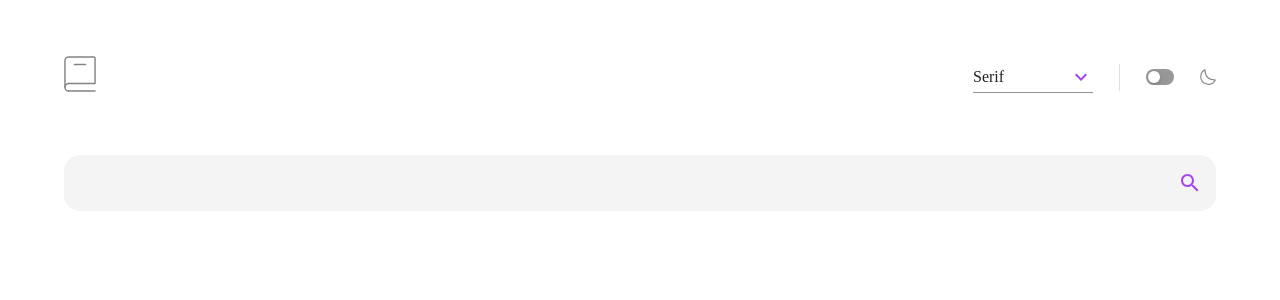
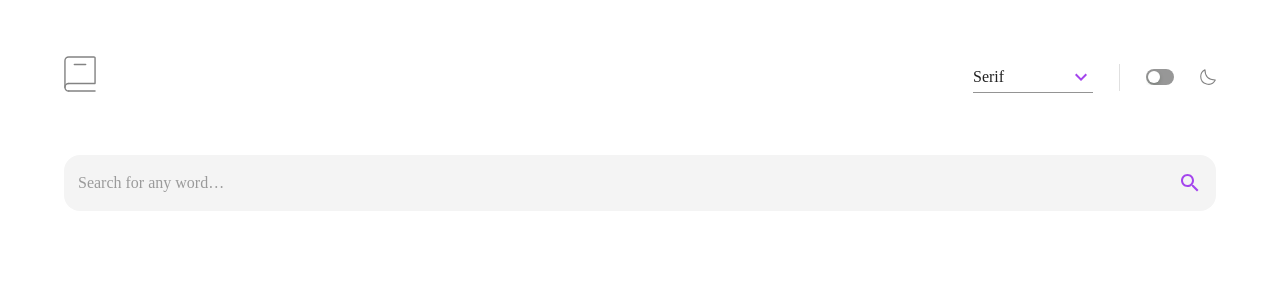
Before and after one commit to brucarlota/dictionary-web, a React (Vite) app: page / in a window 1280 px wide. Shown: the top 300 px of the page. Built offline with nearby package versions, Linux system fonts and the light colour scheme.

Commit message:
Fix layout issues

```diff
--- a/src/components/definitionsList/DefinitionList.styles.jsx
+++ b/src/components/definitionsList/DefinitionList.styles.jsx
@@ -1,9 +1,6 @@
 import { styled } from "@mui/material/styles";
 
 const ListWrapper = styled('ul')(() => ({
-  display: 'flex',
-  flexWrap: 'wrap',
-
   '& li::marker': {
     color: '#A445ED',
   }
--- a/src/components/input/textfield/Input.jsx
+++ b/src/components/input/textfield/Input.jsx
@@ -44,6 +44,7 @@ const Input = ({ id, handleSearch }) => {
         onFocus={onFocus}
         onBlur={onBlur}
         error={error}
+        placeholder="Search for any word…"
         InputProps={{
           endAdornment: <InputAdornment position="end" onClick={handleClick}><Search id="Input__searchIcon"/></InputAdornment>
         }}
```
